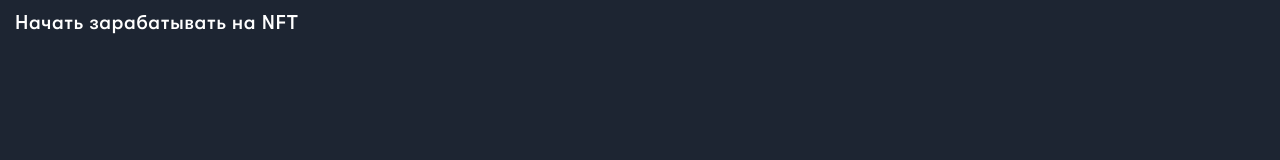
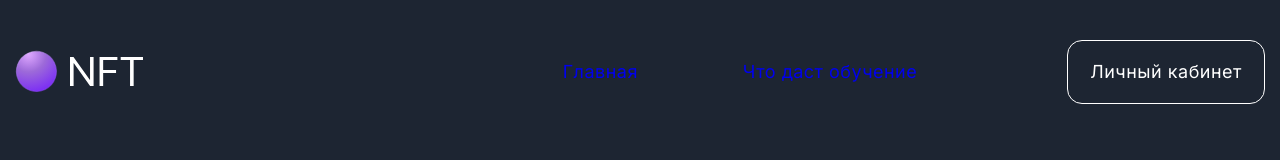
Before and after one commit to User-960/Landing-offerrum, a website: page app/index.html in a window 1280 px wide. Drawn offline with nearby package versions, Linux system fonts and the light colour scheme; files that its build step writes are made by us from their sources; files whose address does not match are found by name.

Commit message:
feat: add header component

```diff
--- /dev/null
+++ b/app/components/Header/Header.js
@@ -0,0 +1,28 @@
+class Header {
+	render() {
+		const html = `
+      <div class="container">
+        <div class="header__inner">
+          <img class="logo__img" src="../../images/logo.svg" alt="logo"/>
+
+          <menu class="menu">
+            <ul class="menu__list">
+              <li class="menu__list-item">
+                <a href="#top">Главная</a>
+              </li>
+              <li class="menu__list-item">
+                <a href="#benefits">Что даст обучение</a>
+              </li>
+            </ul>
+
+            <button class="menu__btn">Личный кабинет</button>
+          </menu>
+        </div>
+      </div>
+    `
+
+		ROOT_HEADER.innerHTML = html
+	}
+}
+
+const headerPage = new Header()
--- /dev/null
+++ b/app/components/Header/Header.scss
@@ -0,0 +1,50 @@
+.header {
+	padding-top: 30px;
+	background-color: transparent;
+	&__inner {
+		display: flex;
+		justify-content: space-between;
+		align-items: center;
+	}
+
+	& menu {
+		display: flex;
+		justify-content: space-between;
+		align-items: center;
+	}
+
+	& .menu__list {
+		display: flex;
+		justify-content: space-between;
+		margin-right: 150px;
+		& li {
+			user-select: none;
+			cursor: pointer;
+			color: $grey;
+		}
+	}
+
+	& .menu__list-item + .menu__list-item {
+		margin-left: 105px;
+	}
+
+	& .menu__btn {
+		color: $white;
+		padding: 16px 22px;
+		background-color: transparent;
+		border: 1px solid $white;
+		border-radius: 15px;
+		cursor: pointer;
+		transition: all 0.5s;
+
+		&:hover {
+			color: $lime;
+			border: 1px solid $lime;
+		}
+		&:active {
+			background-color: rgba(224, 255, 172, 0.05);
+			color: $lime;
+			border: 1px solid $lime;
+		}
+	}
+}
--- /dev/null
+++ b/app/constants/root.js
@@ -0,0 +1,3 @@
+/* Root elements */
+const ROOT_HEADER = document.querySelector('.header')
+const ROOT_FOOTER = document.querySelector('.footer')
--- a/app/index.html
+++ b/app/index.html
@@ -16,19 +16,12 @@
 
 	<body>
 		<div class="wrapper-inner-page">
-			<header>
-				<div class="container"></div>
-			</header>
+			<header class="header"></header>
 
-			<main>
-				<div class="container">
-					<h1>Нaчaть зaрaбaтывaть на NFT</h1>
-				</div>
-			</main>
+			<section id="top" class="page-section top"></section>
+			<section id="benefits" class="page-section benefits"></section>
 
-			<footer>
-				<div class="container"></div>
-			</footer>
+			<footer class="footer"></footer>
 		</div>
 
 		<script src="js/main.min.js"></script>
--- a/app/js/main.js
+++ b/app/js/main.js
@@ -0,0 +1,5 @@
+function render() {
+	headerPage.render()
+}
+
+render()
--- a/app/scss/_global.scss
+++ b/app/scss/_global.scss
@@ -41,6 +41,7 @@
 html,
 body {
 	height: 100%;
+	scroll-behavior: smooth;
 }
 
 body {
--- a/app/scss/style.scss
+++ b/app/scss/style.scss
@@ -3,6 +3,9 @@
 @import './fonts';
 @import './reset';
 @import './global';
+
+/* Components */
+@import '../components/Header/Header';
 
 h1 {
 	font-family: 'GT Walsheim Pro', arial;
--- a/gulpfile.js
+++ b/gulpfile.js
@@ -26,6 +26,8 @@
 function scripts() {
 	return src([
 		'node_modules/jquery/dist/jquery.js',
+		'app/constants/root.js',
+		'app/components/Header/Header.js',
 		'app/js/main.js'
 
 		// 'app/js/*.js',
@@ -71,6 +73,7 @@
 		}
 	})
 
+	watch(['app/components/**/*.scss'], styles)
 	watch(['app/scss/**/*.scss'], styles)
 	watch(['app/js/**/*.js', '!app/js/main.min.js'], scripts)
 	watch(['app/*.html']).on('change', browserSync.reload)
```
Also changed, not shown: app/css/style.min.css, app/images/logo.svg (added), app/js/main.min.js.
